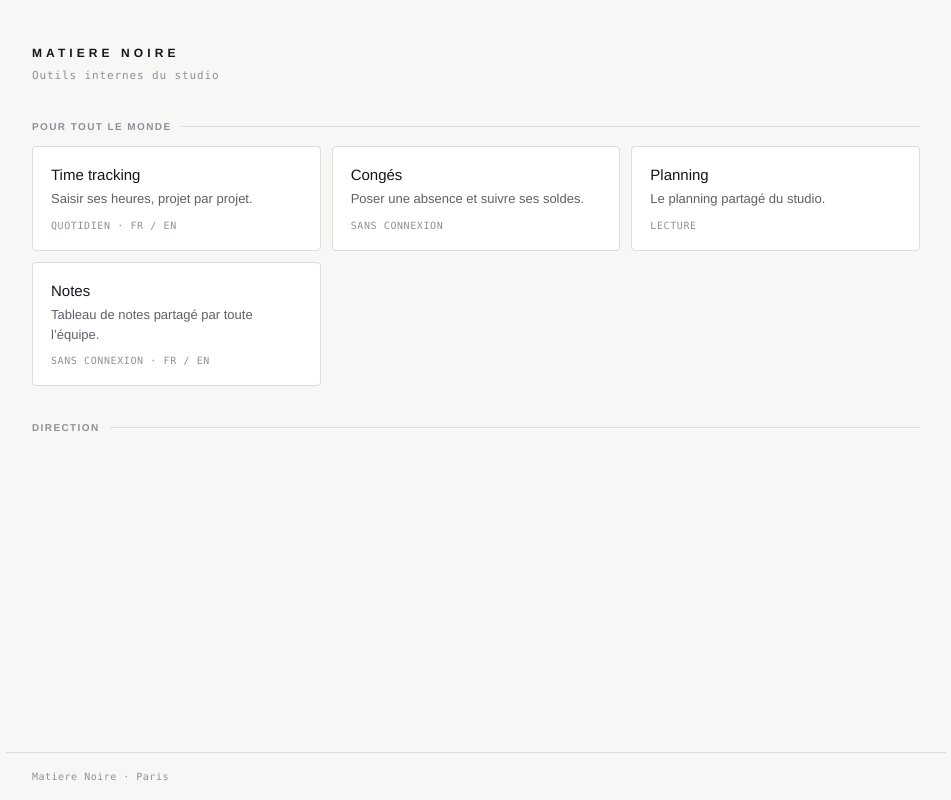
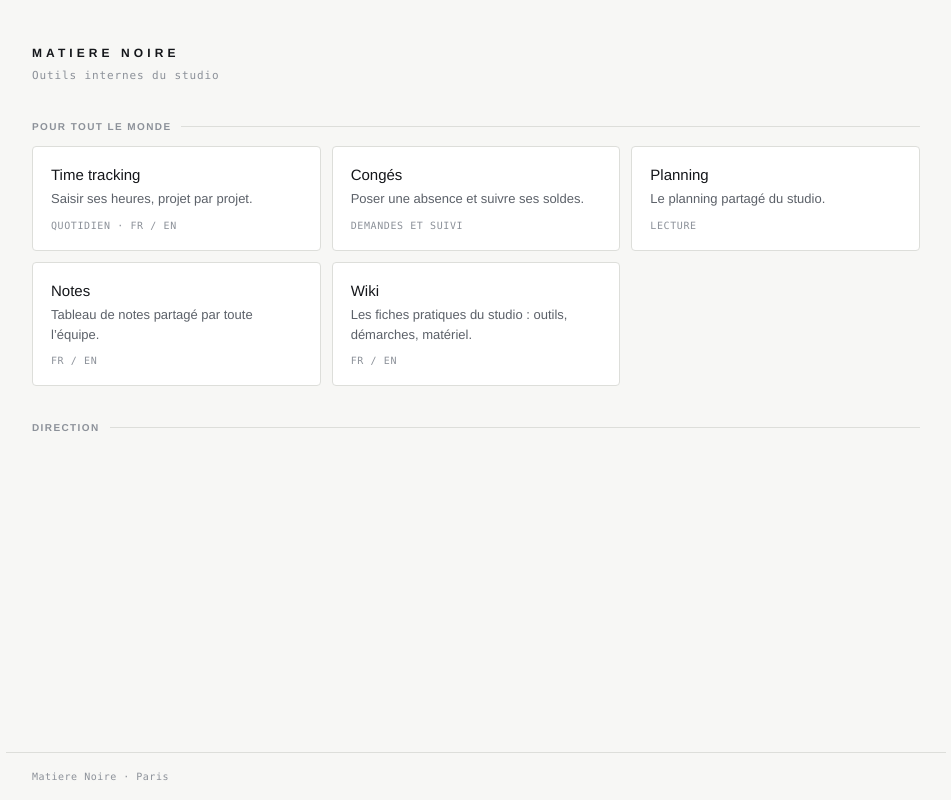
Before and after one commit to Baptiste-MN/mn, a plain HTML site: page index.html in a window 1280 px wide. Shown: the whole page, without its empty margins (164-1115 px from the left). Drawn offline with Linux system fonts and the light colour scheme.

Commit message:
Add files via upload

```diff
--- a/index.html
+++ b/index.html
@@ -89,9 +89,10 @@ import {getAuth,GoogleAuthProvider,signInWithPopup,signOut,onAuthStateChanged}
 const BASE='https://baptiste-mn.github.io';
 const PUBLIC=[
   {t:'Time tracking',d:'Saisir ses heures, projet par projet.',u:BASE+'/time-matiere-noire/',m:'quotidien · FR / EN'},
-  {t:'Congés',d:'Poser une absence et suivre ses soldes.',u:BASE+'/conges-matiere-noire/',m:'sans connexion'},
+  {t:'Congés',d:'Poser une absence et suivre ses soldes.',u:BASE+'/conges-matiere-noire/',m:'demandes et suivi'},
   {t:'Planning',d:'Le planning partagé du studio.',u:BASE+'/planning-matiere-noire/',m:'lecture'},
-  {t:'Notes',d:'Tableau de notes partagé par toute l’équipe.',u:BASE+'/notes-matiere-noire/',m:'sans connexion · FR / EN'},
+  {t:'Notes',d:'Tableau de notes partagé par toute l’équipe.',u:BASE+'/notes-matiere-noire/',m:'FR / EN'},
+  {t:'Wiki',d:'Les fiches pratiques du studio : outils, démarches, matériel.',u:BASE+'/wiki-matiere-noire/',m:'FR / EN'},
 ];
 const DIRECTION=[
   {t:'Récap projets',d:'Marge des projets actifs, et son évolution sur 7 jours.',u:BASE+'/project-recap/',m:'lecture seule · en un coup d’œil'},
```
